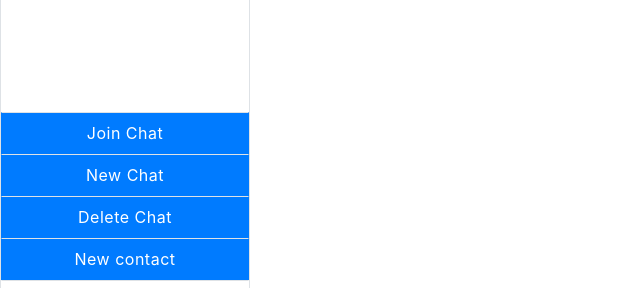
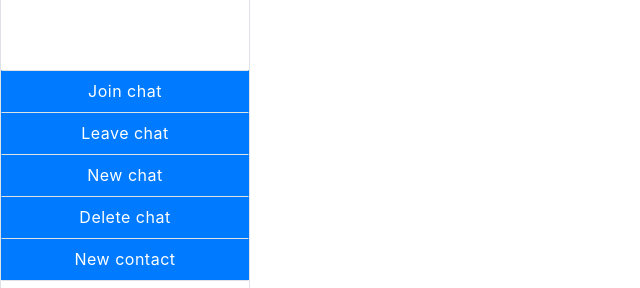
Before and after one commit to Tionbai/messaging-app-react, a React (Create React App) app in the folder client/: page /dashboard in a window 1280 px wide. Shown: the part 477-765 px from the top of the page, without its empty margins (0-640 px from the left). Built offline with nearby package versions, Linux system fonts and the light colour scheme; no server answers; sample sign-in values are in the browser's storage.

Commit message:
Added option to leave chat

```diff
--- a/client/src/components/components/components/components/SidebarOptions.jsx
+++ b/client/src/components/components/components/components/SidebarOptions.jsx
@@ -5,23 +5,29 @@ import ModalTemplate from './ModalTemplate';
 
 const SidebarOptions = () => {
   const [activeModal, setActiveModal] = useState(false);
-  const { newChat, joinChat, deleteChat, newContact } = useAPI();
+  const { newChat, joinChat, leaveChat, deleteChat, newContact } = useAPI();
 
   const modalOptions = {
     newChat: {
-      headerString: 'New Chat',
+      headerString: 'New chat',
       labelString: 'Chat name',
       buttonString: 'Create',
       submitFunc: newChat,
     },
     joinChat: {
-      headerString: 'Join Chat',
+      headerString: 'Join chat',
       labelString: 'Chat name',
       buttonString: 'Join',
       submitFunc: joinChat,
     },
+    leaveChat: {
+      headerString: 'Leave chat',
+      labelString: 'Chat name',
+      buttonString: 'Leave',
+      submitFunc: leaveChat,
+    },
     deleteChat: {
-      headerString: 'Delete Chat',
+      headerString: 'Delete chat',
       labelString: 'Chat name',
       buttonString: 'Delete',
       submitFunc: deleteChat,
@@ -40,19 +46,25 @@ const SidebarOptions = () => {
         className="p-2 border-top rounded-0"
         onClick={() => setActiveModal(modalOptions.joinChat)}
       >
-        Join Chat
+        Join chat
+      </Button>
+      <Button
+        className="p-2 border-top rounded-0"
+        onClick={() => setActiveModal(modalOptions.leaveChat)}
+      >
+        Leave chat
       </Button>
       <Button
         className="p-2 border-top rounded-0"
         onClick={() => setActiveModal(modalOptions.newChat)}
       >
-        New Chat
+        New chat
       </Button>
       <Button
         className="p-2 border-top rounded-0"
         onClick={() => setActiveModal(modalOptions.deleteChat)}
       >
-        Delete Chat
+        Delete chat
       </Button>
       <Button
         className="p-2 border-top rounded-0"
--- a/client/src/contexts/APIProvider.jsx
+++ b/client/src/contexts/APIProvider.jsx
@@ -187,7 +187,7 @@ const APIProvider = ({ children }) => {
       Authorization: `Bearer ${token}`,
     };
     try {
-      const response = await axios.post(
+      const response = await axios.put(
         '/chat/join',
         {
           name: chatName,
@@ -198,6 +198,30 @@ const APIProvider = ({ children }) => {
       );
       console.log(response.data);
       setChats([...chats, response.data]);
+      return response.data;
+    } catch (err) {
+      console.log(err.response);
+      return err.response;
+    }
+  };
+
+  // Leave existing chat.
+  const leaveChat = async (chatName) => {
+    const headers = {
+      Authorization: `Bearer ${token}`,
+    };
+    try {
+      const response = await axios.put(
+        '/chat/leave',
+        {
+          name: chatName,
+        },
+        {
+          headers,
+        },
+      );
+      console.log(response.data);
+      setChats([...chats.filter((chat) => chat.name !== response.data)]);
       return response.data;
     } catch (err) {
       console.log(err.response);
@@ -224,6 +248,7 @@ const APIProvider = ({ children }) => {
     getChats,
     newChat,
     joinChat,
+    leaveChat,
     chats,
     setChats,
     messages,
```
Also changed, not shown: client/src/components/App.jsx (+10 -0 lines), 2 other files (tests, documents, lock files or other folders).
